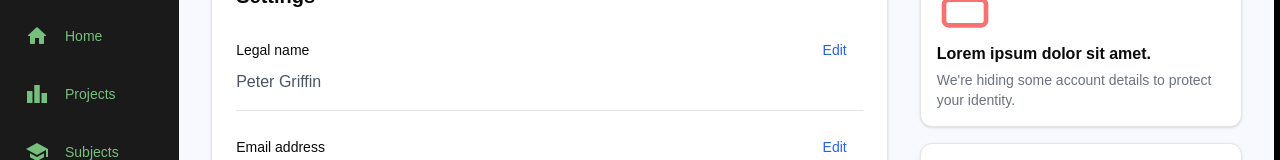
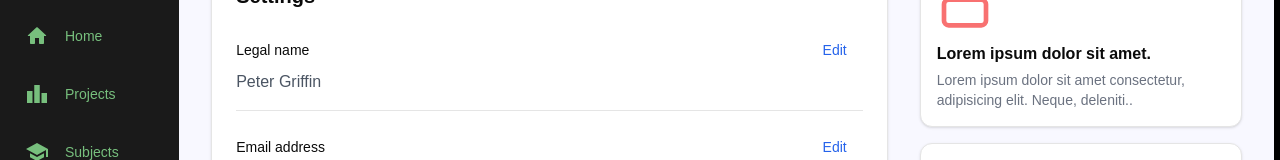
Before and after one commit to Amanyadav2205/Dashboard_Textify, a Next.js app: page /settings in a window 1280 px wide. Shown: the part 153-313 px from the top of the page. Built offline with nearby package versions, Linux system fonts and the light colour scheme; a web font is replaced by a local one.

Commit message:
New Change

```diff
--- a/src/components/ProjectPage.tsx
+++ b/src/components/ProjectPage.tsx
@@ -128,7 +128,7 @@ const ProjectsPage: React.FC = () => {
                                         <div className="flex -space-x-1 ">
 
                                             <div className="w-15 h-6 rounded-full bg-[#6B7AFF]/10 border-2 border-white">
-                                                <img
+                                                <Image
                                                     src="/users.png"
                                                     alt=""
                                                     className="w-full h-full rounded-full"
--- a/src/components/SettingsPage.tsx
+++ b/src/components/SettingsPage.tsx
@@ -83,7 +83,7 @@ const SettingsPage = () => {
               <LockIcon className="text-red-400 h-14 w-14" />
               <div>
                 <h3 className="font-semibold mb-1">Lorem ipsum dolor sit amet.</h3>
-                <p className="text-sm text-gray-500">We're hiding some account details to protect your identity.</p>
+                <p className="text-sm text-gray-500">Lorem ipsum dolor sit amet consectetur, adipisicing elit. Neque, deleniti..</p>
               </div>
             </div>
           </Card>
--- a/src/components/UserPage.tsx
+++ b/src/components/UserPage.tsx
@@ -2,6 +2,7 @@ import React from 'react';
 import { Card} from "@/components/ui/card";
 import { Button } from "@/components/ui/button";
 import { Facebook, Twitter, Instagram, Mail, Phone, MapPin } from "lucide-react";
+import Image from 'next/image';
 
 interface UserProfile {
   name: string;
@@ -46,7 +47,7 @@ const UserProfilePage: React.FC = () => {
         <div className="grid grid-cols-1 md:grid-cols-2 gap-10">
           <div className="space-y-6">
             <div className="flex gap-4 items-center">
-              <img
+              <Image
                 src="/Profile.jpg"
                 alt="Profile"
                 className="w-14 h-14 rounded-full"
```
